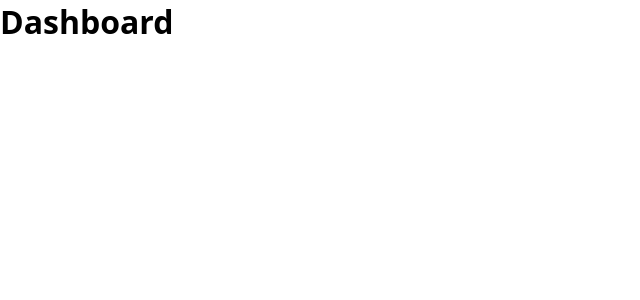
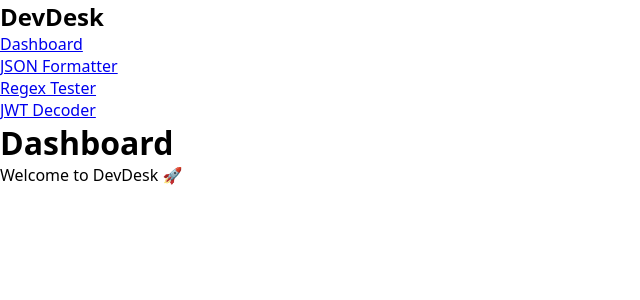
Before and after one commit to kunjalszz/DevDesk, a React (Vite) app: page / in a window 1280 px wide. Shown: the top 300 px of the page, without its empty margins (0-640 px from the left). Built offline with nearby package versions, Linux system fonts and the light colour scheme.

Commit message:
refractor:some basic changes

```diff
--- a/components/layout/Navbar.tsx
+++ b/components/layout/Navbar.tsx
@@ -2,9 +2,9 @@ import React from 'react'
 
 const Navbar = () => {
   return (
-    <div>
-      NAVBAR
-    </div>
+    <header>
+      <h2>DevDesk</h2>
+    </header>
   )
 }
 
--- a/components/layout/Sidebar.tsx
+++ b/components/layout/Sidebar.tsx
@@ -1,10 +1,28 @@
 import React from 'react'
+import {Link} from 'react-router-dom'
+import { ROUTES } from '../../src/app/routes';
 
 const Sidebar = () => {
   return (
-    <div>
-      SIDEBAR
-    </div>
+   <aside>
+    <ul>
+      <li>
+        <Link to={ROUTES.HOME}>Dashboard</Link>
+      </li>
+
+       <li>
+        <Link to={ROUTES.JSON_FORMATTER}>JSON Formatter</Link>
+      </li>
+
+       <li>
+        <Link to={ROUTES.REGEX_TESTER}>Regex Tester</Link>
+      </li>
+
+       <li>
+        <Link to={ROUTES.JWT_DECODER}>JWT Decoder</Link>
+      </li>
+    </ul>
+   </aside>
   )
 }
 
--- a/features/dashboard/DashboardPage.tsx
+++ b/features/dashboard/DashboardPage.tsx
@@ -1,5 +1,10 @@
 function DashboardPage() {
-  return <h1>Dashboard</h1>;
+  return (
+    <>
+    <h1>Dashboard</h1>
+    <p>Welcome to DevDesk 🚀</p>
+    </>
+  )
 }
 
 export default DashboardPage;
--- a/src/app/router.tsx
+++ b/src/app/router.tsx
@@ -1,6 +1,7 @@
 import { BrowserRouter, Routes, Route } from "react-router-dom";
 import DashboardPage from '../../features/dashboard/DashboardPage';
 import { ROUTES } from './routes';
+import AppLayout from '../../components/layout/AppLayout';
 
 
 
@@ -9,8 +10,10 @@ function AppRouter() {
     <BrowserRouter>
       <Routes>
         <Route
-  path={ROUTES.dashboard}
-  element={<DashboardPage/>
+  path={ROUTES.HOME}
+  element={<AppLayout>
+    <DashboardPage />
+</AppLayout>
   }
 />
       </Routes>
--- a/src/app/routes.ts
+++ b/src/app/routes.ts
@@ -1,6 +1,6 @@
 export const ROUTES = {
-  dashboard: "/",
-  jsonFormatter: "/json",
-  regexTester: "/regex",
-  jwtDecoder: "/jwt",
+  HOME: "/",
+  JSON_FORMATTER: "/json-formatter",
+  REGEX_TESTER: "/regex-tester",
+  JWT_DECODER: "/jwt-decoder",
 } as const;
--- a/tsconfig.app.json
+++ b/tsconfig.app.json
@@ -7,6 +7,9 @@
     "types": ["vite/client"],
     "allowArbitraryExtensions": true,
     "skipLibCheck": true,
+    "paths": {
+      "@/*":["./src/*"]
+    },
 
     /* Bundler mode */
     "moduleResolution": "bundler",
```
